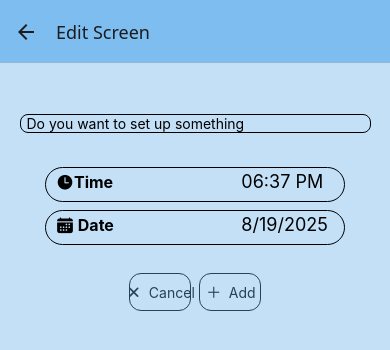
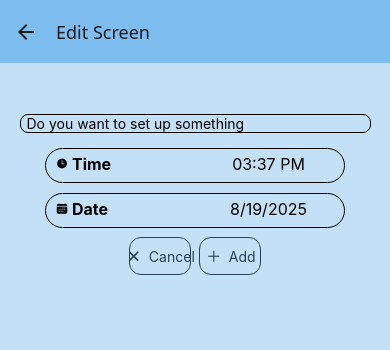
Before and after one commit to erenyeetim/Reminder-App, a React Native app: screen /EditScreen in a window 390 px wide. Shown: the top 350 px of the page. Built offline with nearby package versions, Linux system fonts and the light colour scheme.

Commit message:
tarih ve saat verileri sorunsuz alınıyor

```diff
--- a/components/UI/Border.js
+++ b/components/UI/Border.js
@@ -11,8 +11,8 @@ const styles = StyleSheet.create({
   border: {
     width: 300,
     height: 35,
-    margin: 4,
-    paddingTop: 3,
+    marginVertical: 5,
+    paddingTop: 5,
     paddingHorizontal: 10,
     borderWidth: 1,
     borderRadius: 20,
--- a/date/PickDate.js
+++ b/date/PickDate.js
@@ -1,119 +1,133 @@
+import { Pressable, StyleSheet, Text, View } from "react-native";
+import DatePicker from "@react-native-community/datetimepicker";
 import { useState } from "react";
-import { View, Text, Pressable, Platform, StyleSheet } from "react-native";
-import DateTimePicker from "@react-native-community/datetimepicker";
-import Border from "../components/UI/Border";
-import { getFormattedTime } from "./date";
 import { Ionicons } from "@expo/vector-icons";
 
-export default function PickDate({ getDate, getTime }) {
-  const today = new Date();
-  const [date, setDate] = useState(getFormattedTime(today));
+import Border from "../components/UI/Border";
+import { getFormattedDate, getFormattedTime, updatedTime } from "./date";
 
-  const [showDatePicker, setShowDatePicker] = useState(false);
-  const [showTimePicker, setShowTimePicker] = useState(false);
+function PickDate({ getDate, getTime }) {
+  const [date, setDate] = useState(new Date());
+  const [openDate, setOpenDate] = useState(false);
+  const [openTime, setOpenTime] = useState(false);
 
-  function onChangeDate(event, selectedDate) {
-    setShowDatePicker(Platform.OS === "ios");
-    if (selectedDate) setDate(selectedDate);
-    getDate(date);
+  function openDateHandler() {
+    setOpenDate(true);
   }
-
-  function onChangeTime(event, selectedTime) {
-    setShowTimePicker(Platform.OS === "ios");
-    if (selectedTime) {
-      const newDate = new Date(date);
-      newDate.setHours(selectedTime.getHours());
-      newDate.setMinutes(selectedTime.getMinutes());
-      setDate(newDate);
-    }
+  function openTimeHandler() {
+    setOpenTime(true);
   }
 
   return (
-    <View style={{ padding: 20 }}>
+    <View>
+      <View style={styles.buttonContainer}>
         <Pressable
-        style={({ pressed }) => pressed && styles.pressed}
-        onPress={() => setShowTimePicker(true)}
+          onPress={() => {
+            setOpenTime(true);
+          }}
         >
           <Border>
+            <View style={styles.buttonContainer}>
+              <View style={styles.icon}>
+                <Ionicons name="time" />
+              </View>
               <View style={styles.textContainer}>
-            <View style={styles.string}>
-              <Ionicons name="time" size={18} color={"black"} />
-              <Text style={styles.text}>Time </Text>
+                <Text style={styles.text}>Time</Text>
               </View>
-            <View style={styles.value}>
-              <Text style={{ fontSize: 18 }}>
+              <View style={styles.timeContainer}>
+                <Text style={styles.dateText}>
                   {date.toLocaleTimeString([], {
                     hour: "2-digit",
                     minute: "2-digit",
                   })}
                 </Text>
               </View>
+              {openTime && (
+                <DatePicker
+                  mode="time"
+                  display="spinner"
+                  value={date}
+                  onChange={(event, selectedDate) => {
+                    setOpenTime(false);
+                    if (selectedDate) {
+                      setDate(selectedDate);
+                      getTime(updatedTime(selectedDate));
+                    }
+                  }}
+                />
+              )}
             </View>
           </Border>
         </Pressable>
+      </View>
+      <View>
         <Pressable
-        style={({ pressed }) => pressed && styles.pressed}
-        onPress={() => setShowDatePicker(true)}
+          onPress={() => {
+            setOpenDate(true);
+          }}
         >
           <Border>
+            <View style={styles.buttonContainer}>
+              <View style={styles.icon}>
+                <Ionicons name="calendar" />
+              </View>
               <View style={styles.textContainer}>
-            <View style={styles.string}>
-              <Ionicons name="calendar" size={18} />
-              <Text style={styles.text}> Date </Text>
+                <Text style={styles.text}>Date</Text>
               </View>
-            <View style={styles.value}>
-              <Text style={{ fontSize: 18 }}>{date.toLocaleDateString()}</Text>
+              <View style={styles.timeContainer}>
+                <Text style={styles.dateText}>{date.toLocaleDateString()}</Text>
               </View>
+              {openDate && (
+                <DatePicker
+                  mode="date"
+                  display="spinner"
+                  value={date}
+                  onChange={(event, selectedDate) => {
+                    if (event.type === "dismissed") {
+                      setOpenDate(false);
+                      return;
+                    }
+                    if (event.type === "set") {
+                      setOpenDate(false);
+                      if (selectedDate) {
+                        setDate(selectedDate);
+                        getDate(getFormattedDate(selectedDate));
+                      }
+                    }
+                  }}
+                />
+              )}
             </View>
           </Border>
         </Pressable>
-
-      {showDatePicker && (
-        <DateTimePicker
-          value={date}
-          mode="date"
-          display="default"
-          onChange={onChangeDate}
-        />
-      )}
-
-      {showTimePicker && (
-        <DateTimePicker
-          value={date}
-          mode="time"
-          display="default"
-          onChange={onChangeTime}
-        />
-      )}
+      </View>
     </View>
   );
 }
 
+export default PickDate;
+
 const styles = StyleSheet.create({
-  dateContainer: {
-    flexDirection: "row",
-    marginHorizontal: 10,
-  },
   text: {
     fontSize: 16,
     fontWeight: "bold",
   },
-  pressed: {
-    opacity: 0.5,
+  buttonContainer: {
+    flexDirection: "row",
+  },
+  icon: {
+    alignItems: "center",
+    justifyContent: "center",
+    paddingRight: 4,
   },
   textContainer: {
-    justifyContent: "space-between",
-    flexDirection: "row",
-    alignItems: "center",
+    flex: 1,
   },
-  string: {
-    flex: 2,
-    alignItems: "center",
-    flexDirection: "row",
+  timeContainer: {
+    flex: 1,
   },
-  value: {
-    flex: 1,
-    alignItems: "center",
-    flexDirection: "row",
+  dateText: {
+    fontSize: 16,
+    textAlign: "center",
   },
 });
--- a/date/date.js
+++ b/date/date.js
@@ -5,13 +5,3 @@ export function getFormattedDate(date) {
 export function updatedTime(date) {
   return date.toISOString().slice(11, 16);
 }
-
-export function getFormattedTime(date) {
-  return new Date(
-    date.getFullYear(),
-    date.getMonth(),
-    date.getDate(),
-    date.getHours() + 3,
-    date.getMinutes()
-  );
-}
--- a/screens/EditScreen.js
+++ b/screens/EditScreen.js
@@ -1,25 +1,40 @@
 import { StyleSheet, TextInput, Text, View } from "react-native";
 import OutlinedButton from "../components/UI/OutlinedButton";
 import PickDate from "../date/PickDate";
-import { useState } from "react";
+import { useEffect, useState } from "react";
 import { getFormattedDate, updatedTime } from "../date/date";
 
 function EditScreen({ navigation }) {
   const [enteredGoalText, setEnteredGoalText] = useState("");
-  const [enteredDate, setEnteredDate] = useState(new Date());
+  const [enteredDate, setEnteredDate] = useState("");
+  const [enteredTime, setEnteredTime] = useState("");
 
-  function getDateHandler(enteredDate) {
-    setEnteredDate(enteredDate);
+  function getDateHandler(dateGet) {
+    setEnteredDate(dateGet);
+    console.log(dateGet);
+  }
+  function getTimeHandler(timeGet) {
+    setEnteredTime(timeGet);
+    console.log(timeGet);
   }
   function inputHandler(enteredText) {
     setEnteredGoalText(enteredText);
   }
+  function addPlanHandler() {
+    navigation.reset({
+      index: 0,
+      routes: [
+        {
+          name: "HomeScreen",
+          params: {
+            text: enteredGoalText,
+            date: enteredDate,
+            time: enteredTime,
+          },
+        },
+      ],
+    });
 
-  function addPlanHandler() {
-    const editedDate = getFormattedDate(enteredDate);
-    const editiedTime = updatedTime(enteredDate);
-    console.log(editedDate);
-    console.log(editiedTime);
   }
   function updatePlanHandler() {}
 
@@ -33,7 +48,7 @@ function EditScreen({ navigation }) {
         />
       </View>
       <View>
-        <PickDate getDate={getDateHandler} />
+        <PickDate getDate={getDateHandler} getTime={getTimeHandler} />
       </View>
       <View style={styles.buttonContainer}>
         <OutlinedButton
--- a/screens/HomeScreen.js
+++ b/screens/HomeScreen.js
@@ -1,9 +1,14 @@
 import { StyleSheet, Text, View } from "react-native";
 
-function HomeScreen() {
+function HomeScreen({ route }) {
+  const text = route.params?.text;
+  const enteredDate = route.params?.date;
+  const enteredTime = route.params?.time;
   return (
     <View>
-      <Text>Araba</Text>
+      <Text>{text}</Text>
+      <Text>{enteredDate}</Text>
+      <Text>{enteredTime}</Text>
     </View>
   );
 }
```
Lines whose indentation alone changed are shown as unchanged.
